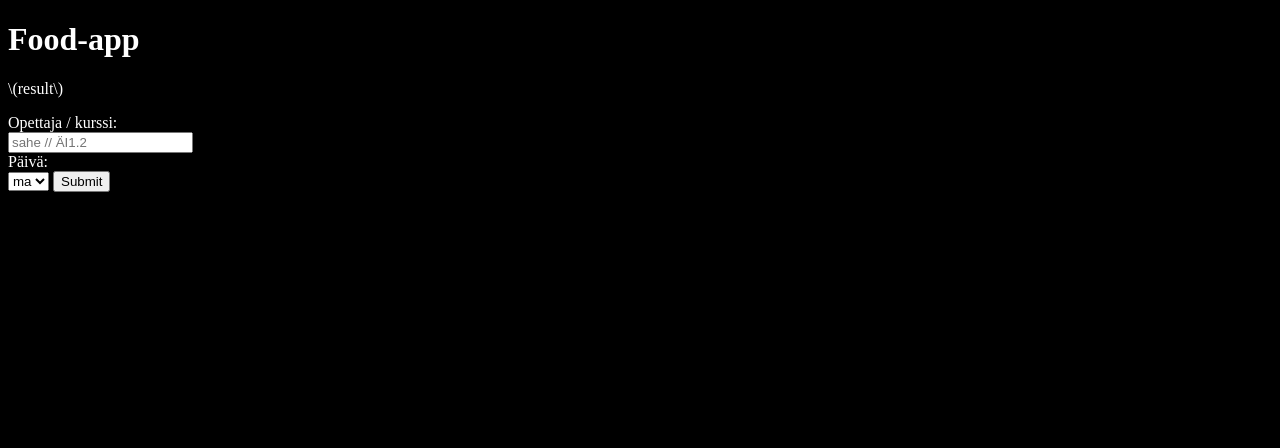
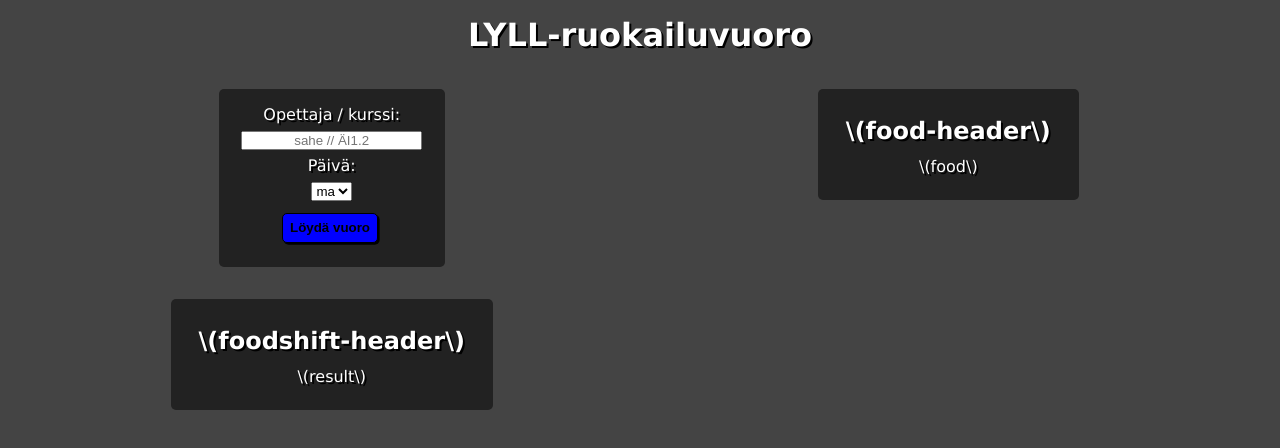
Before and after one commit to JoelHMikael/LYLLRuoka, a plain HTML site: page index.html in a window 1280 px wide. Drawn offline with Linux system fonts and the light colour scheme.

Commit message:
Made a frontend that can be looked at

```diff
--- /dev/null
+++ b/404/index.css
@@ -0,0 +1,3 @@
+body {
+	padding-top: calc(30vh);
+}
--- a/index.css
+++ b/index.css
@@ -1,4 +1,62 @@
+* {
+	margin: 0;
+	padding: 0;
+	text-align: center;
+}
+
 body {
-	background: black;
+	background: #444;
 	color: white;
+	padding: 1em;
+
+	font-family: Verdana, sans-serif;
+	text-shadow: .125em .125em black;
 }
+
+#foodshift, #food {
+	width: 100%;
+	box-sizing: border-box;
+	display: inline-block;
+	vertical-align: top;
+}
+
+@media screen and (min-width: 700px)
+{
+	#foodshift, #food {
+		width: 49%;
+	}
+}
+
+.float-block {
+	display: inline-block;
+	margin: 1em;
+	padding: 1em;
+
+	background: #222;
+	border: 0 solid black;
+	border-radius: 5px;
+}
+
+.float-block p, .float-block h1, .float-block h2, .float-block label, .float-block select, .float-block input {
+	margin: .5em;
+}
+
+#send {
+	background: blue;
+	padding: .5em;
+	margin: .5em;
+	border: 1px solid black;
+	border-radius: 5px;
+	font-weight: bold;
+
+	position: relative;
+	right: .125em;
+	bottom: .125em;
+	box-shadow: .125em .125em;
+}
+
+#send:hover {
+	right: .25em;
+	bottom: .25em;
+	box-shadow: .25em .25em;
+}
--- a/index.html
+++ b/index.html
@@ -2,13 +2,20 @@
 <html>
 	<head>
 		<meta charset="utf-8">
-		<title>Food-app</title>
+		<title>LYLL-ruokailuvuoro</title>
 		<link href="/index.css" rel="stylesheet" type="text/css">
+		<meta name="viewport" content="width=device-width, initial-scale=1">
 	</head>
 	<body>
-		<h1>Food-app</h1>
-		<p>\(result\)</p>
-		<form method="GET">
+		<header>
+			<h1>LYLL-ruokailuvuoro</h1>
+		</header>
+
+		<br>
+
+		<main>
+			<div id="foodshift">
+				<form method="GET" class="float-block">
 					<label for="index">Opettaja / kurssi:</label>
 					<br>
 					<input type="text" name="index" placeholder="sahe // ÄI1.2">
@@ -24,7 +31,25 @@
 						<option value="6" disabled>la</option>
 						<option value="0" disabled>su</option>
 					</select>
-			<input type="submit">
+					<br>
+					<input type="submit" id="send" value="Löydä vuoro">
 				</form>
+
+				<br>
+
+				<div id="result" class="float-block">
+					<h2>\(foodshift-header\)</h2>
+					<p>\(result\)</p>
+				</div>
+			</div>
+
+
+			<div id="food">
+				<div class="float-block">
+					<h2>\(food-header\)</h2>
+					<p>\(food\)</p>
+				</div>
+			</div>
+		</main>
 	</body>
 </html>
--- a/server.js
+++ b/server.js
@@ -20,6 +20,7 @@ async function init()
 	const build = {
 		"./index.html": buildMain,
 		"./index.css": buildDefault,
+		"./404/index.css": buildDefault
 	};
 	const errorPath = "./404/index.html";
 
```
Also changed, not shown: 404/index.html (+6 -2 lines), parse.js (+0 -4 lines). Lines whose indentation alone changed are shown as unchanged.
